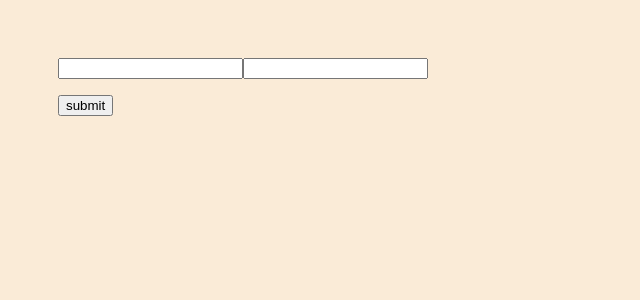
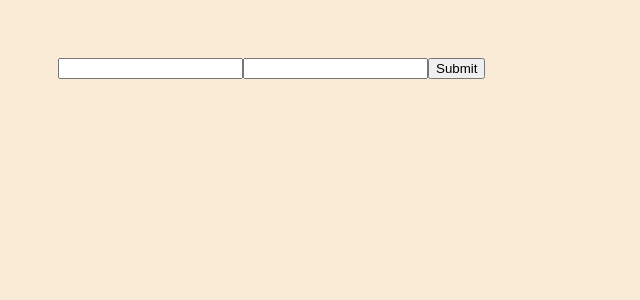
Before and after one commit to leramr/react, a React (Create React App) app in the folder my-app/: page / in a window 1280 px wide. Shown: the top 300 px of the page, without its empty margins (0-640 px from the left). Built offline with nearby package versions, Linux system fonts and the light colour scheme.

Commit message:
вебхук. useState(form)

```diff
--- a/my-app/src/App.js
+++ b/my-app/src/App.js
@@ -1,12 +1,12 @@
 import React, { Component } from 'react'
-import MyComponent from './components/mainComponent'
+import MainComponent from './components/mainComponent'
 
 
 export default class App extends Component {
 
   render (){
     return <div>
-      <MyComponent />
+      <MainComponent />
     </div>
   }
 
--- a/my-app/src/components/mainComponent.js
+++ b/my-app/src/components/mainComponent.js
@@ -1,43 +1,41 @@
-import React, { Component } from 'react'
+import React, { useState } from 'react';
 
-export default class mainComponent extends Component {
-  constructor(props){
-    super(props)
-    this.state = {
-      name:"",
-      email:""
-    }
-  }
-  changeClick=(e)=>{
-    console.log(`Name: ${e.target.name}, Value: ${e.target.value}`);
-    this.setState({
-      [e.target.name]:e.target.value
-    })
-  }
+function MainComponent() {
+  const [formState, setFormState] = useState({
+    name: '',
+    email: ''
+  });
 
-  clickBtn=(e)=>{
-    e.preventDefault()
-    console.log(`Button clicked with name: ${e.target.name}`);
-  }
-  render() {
-    return (
-      <div>
-        <form>
-          <input
-          type='text'
-          name="name"
-          value={this.state.name}
-          onChange={this.changeClick}></input>
-          <input
-          type='text'
-          name="email"
-          value={this.state.email}
-          onChange={this.changeClick}></input>
-          <p>{this.state.name}</p>
-          <p>{this.state.email}</p>
-          <button type='submit' onClick={this.clickBtn}>submit</button>
-        </form>
-      </div>
-    )
-  }
+  const handleChange = (e) => {
+    const { name, value } = e.target;
+    setFormState({
+      ...formState,
+      [name]: value
+    });
+  };
+
+  const handleSubmit = (e) => {
+    e.preventDefault();
+    console.log(formState);
+  };
+
+  return (
+    <form onSubmit={handleSubmit}>
+      <input
+        type="text"
+        name="name"
+        value={formState.name}
+        onChange={handleChange}
+      />
+      <input
+        type="email"
+        name="email"
+        value={formState.email}
+        onChange={handleChange}
+      />
+      <button type="submit">Submit</button>
+    </form>
+  );
 }
+
+export default MainComponent;
```
Also changed, not shown: 1 other file (tests, documents, lock files or other folders).
